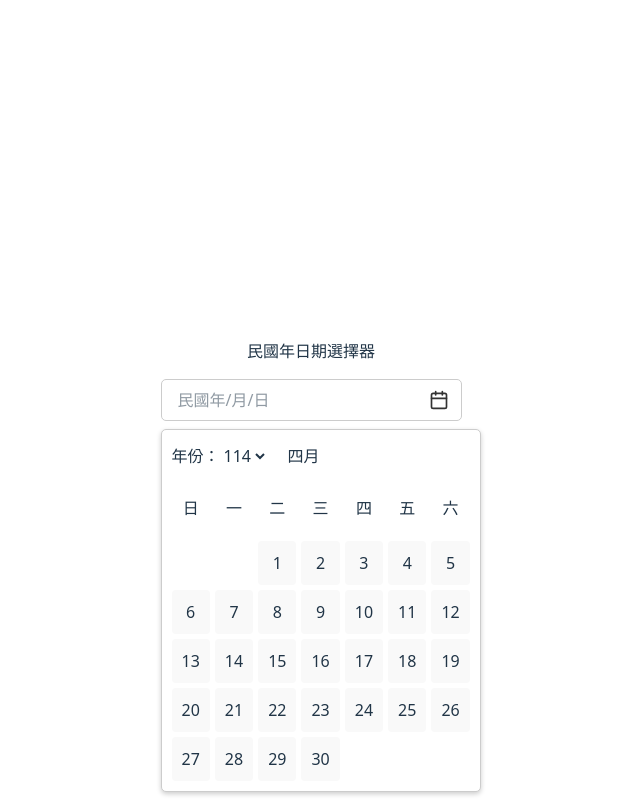
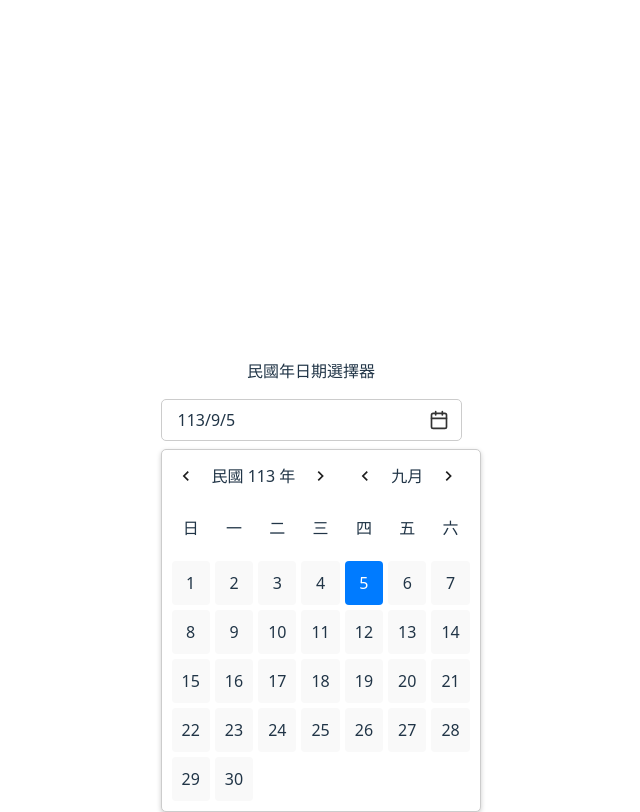
Before and after one commit to kangfizz/CustomRocDatePicker, a Vue app: page / in a window 1280 px wide. Both pictures are taken after a click on the button 767 px from the left and 400 px from the top of the page. Shown: the whole page, without its empty margins (329-969 px from the left). Built offline with nearby package versions, Linux system fonts and the light colour scheme.

Commit message:
fix(datepicker): update with year & month part

```diff
--- a/src/components/RocCustomDatePicker.vue
+++ b/src/components/RocCustomDatePicker.vue
@@ -6,7 +6,7 @@
     <div class="input-wrapper px-2">
       <input
         type="text"
-        v-model="myDate"
+        v-model="displayedDate"
         :placeholder="placeholder"
         class="outline-none !border-hidden"
         :readonly="readonly"
@@ -22,68 +22,99 @@
     </div>
     <div
       v-if="showCalendar"
+      id="custom-calendar"
       class="calendar"
       @click.stop
     >
-      <div class="flex gap-x-4 items-center mb-6">
-        <div>
-          <label for="year">年份：</label>
-          <select
-            id="year"
-            v-model="selectedYear"
-            @change="generateCalendar"
+      <div v-if="selectedType === 'date'" class="flex gap-x-4 items-center mb-6">
+        <div class="flex gap-x-2 items-center">
+          <base-button @click="changeCalendar('minusYear')">
+            <template #icon>
+              <ChevronLeftIcon />
+            </template>
+          </base-button>
+          <base-button
+            @click="changeCalendarType('year')"
           >
-            <option
-              v-for="year in years"
-              :key="year"
-              :value="year"
-            >{{ year }}</option>
-          </select>
+            {{ displayedYear }}
+          </base-button>
+          <base-button @click="changeCalendar('plusYear')">
+            <template #icon>
+              <ChevronRightIcon />
+            </template>
+          </base-button>
         </div>
-        <!-- <div>
-          <label for="month">月份：</label>
-          <select
-            id="month"
-            v-model="selectedMonth"
-            @change="generateCalendar"
-          >
-            <option
-              v-for="(month, index) in months"
-              :key="index"
-              :value="index + 1"
-            >{{ month }}</option>
-          </select>
-        </div> -->
+        <div class="flex gap-x-2 items-center">
+          <base-button @click="changeCalendar('minusMonth')">
+            <template #icon>
+              <ChevronLeftIcon />
+            </template>
+          </base-button>
           <base-button
             @click="changeCalendarType('month')"
           >
             {{ displayedMonth }}
+          </base-button>
+          <base-button @click="changeCalendar('plusMonth')">
+            <template #icon>
+              <ChevronRightIcon />
+            </template>
+          </base-button>
+        </div>
+      </div>
+      <div v-if="selectedType === 'year'" class="flex flex-nowrap gap-x-2 items-center">
+        <base-button :disabled="yearRangeIndex === 0" @click="yearRangeIndex--">
+          <template #icon>
+            <ChevronLeftIcon />
+          </template>
+        </base-button>
+        <div class="year-calendar">
+          <template v-for="(year, idx) in years">
+            <div
+              v-if="year"
+              :key="idx"
+              @click="canClick('year', year) ? selectYear(year) : undefined"
+              :class="{ 'selected': year === selectedYear && canClick('year', year), 'item': true, 'disabled': year > new Date().getFullYear() - 1911 }"
+            >
+              {{ year }}
+            </div>
+          </template>
+        </div>
+        <base-button :disabled="yearRangeIndex === currentYearRangeIndex && !needFuture" @click="yearRangeIndex++">
+          <template #icon>
+            <ChevronRightIcon />
+          </template>
         </base-button>
       </div>
       <div v-if="selectedType === 'month'" class="month-calendar">
         <div
           v-for="(month, idx) in months"
           :key="idx"
-          @click="selectMonth(month.value)"
-          :class="{ 'selected': month.value === selectedMonth, 'day': true }"
+          @click="canClick('month', month.value) ? selectMonth(month.value) : undefined"
+          :class="{
+            'selected': month.value === selectedMonth && canClick('month', month.value), 'item': true,
+            'disabled': !canClick('month', month.value)
+          }"
         >
           {{ month.text }}
         </div>
       </div>
+      <div>
         <div v-if="selectedType === 'date'" class="day-calendar">
           <div v-for="weekday in weekdays" :key="weekday" class="mb-4 font-black">{{ weekday }}</div>
           <span
             v-for="blank in firstDayOfMonth"
             :key="'blank-' + blank"
-          class="blank-date day"
+            class="blank-date item"
           ></span>
           <div
             v-for="day in calendarDays"
             :key="day"
-          @click="selectDate(day)"
-          :class="{ 'selected': day === selectedDay, 'day': true }"
+            @click="canClick('date', day) ? selectDate(day) : undefined"
+            :class="{ 'selected': day === selectedDay && canClick('date', day), 'item': true, 'disabled': !canClick('date', day) }"
           >
             {{ day }}
+          </div>
         </div>
       </div>
     </div>
@@ -94,12 +125,16 @@
 import { ref, computed, defineComponent, onMounted, watch } from 'vue'
 import BaseButton from '@/components/button/BaseButton.vue'
 import CalendarIcon from '@/components/svg/CalendarIcon.vue'
+import ChevronLeftIcon from '@/components/svg/ChevronLeftIcon.vue'
+import ChevronRightIcon from '@/components/svg/ChevronRightIcon.vue'
 
 export default defineComponent ({
   name: 'RocCustomDatePicker',
   components: {
     BaseButton,
     CalendarIcon,
+    ChevronLeftIcon,
+    ChevronRightIcon
   },
   props: {
     date: {
@@ -117,7 +152,17 @@ export default defineComponent ({
     readonly: {
       type: Boolean,
       default: false,
-    }
+    },
+    needFuture: {
+      type: Boolean,
+      default: false,
+    },
+    // 是否自動轉換成 ROC 年格式
+    // 例如：2023/10/01 會轉換成 112/10/01
+    autoToRocFormat: {
+      type: Boolean,
+      default: false,
+    },
   },
   emits: ['update:date'],
   setup (props, { emit }) {
@@ -129,6 +174,10 @@ export default defineComponent ({
     // NOTE: selectedType 要用來切換日期、月份等功能
     // date (default), month, year, decade
     const selectedType = ref('date')
+    const yearRangeIndex = ref(null)
+    const currentYearRangeIndex = ref(Math.floor((new Date().getFullYear() - 1911) / 15))
+
+    const displayedDate = ref(null)
 
     const weekdays = ["日", "一", "二", "三", "四", "五", "六"]
     const months = [
@@ -156,23 +205,27 @@ export default defineComponent ({
       return months.find(month => month.value === selectedMonth.value)?.text || ''
     })
 
+    const displayedYear = computed(() => {
+      return `民國 ${selectedYear.value} 年`
+    })
+
     const years = computed(() => {
-      const currentYear = new Date().getFullYear() - 1911
-      const range = 100
-      return Array.from({ length: range }, (_, i) => currentYear - i)
+      const listFirstYear = yearRangeIndex.value * 15
+
+      const range = 15
+      return Array.from({ length: range }, (_, i) => listFirstYear + i)
     })
 
     const firstDayOfMonth = computed(() => {
       const year = selectedYear.value
       const month = selectedMonth.value
       if (!year || !month) return 0
-      console.log('firstDayOfMonth:', new Date(year + 1911, month - 1, 1).getDay())
       // 這裡的 year 是民國年，所以要加上 1911
       return new Date(year + 1911, month - 1, 1).getDay()
     })
 
     // watch
-    watch(() => myDate.value, (newValue, oldValue) => {
+    watch(() => displayedDate.value, (newValue, oldValue) => {
       if (newValue !== oldValue) {
         console.log('enter watch:', newValue)
         const dateList = newValue.split(props.splitter)
@@ -183,11 +236,18 @@ export default defineComponent ({
         selectedYear.value = parseInt(dateList[0])
         selectedMonth.value = parseInt(dateList[1])
         selectedDay.value = parseInt(dateList[2])
+        // 更改 myDate 的值
+        if (props.autoToRocFormat) {
+          myDate.value = `${selectedYear.value + 1911}/${selectedMonth.value}/${selectedDay.value}`
+        } else {
+          myDate.value = newValue
+        }
       }
     })
 
     // methods
-    const generateCalendar = () => {
+    const generateDayCalendar = () => {
+      // 生成 該年份 + 該月份 的日期
       calendarDays.value = []
       if (selectedYear.value && selectedMonth.value) {
         const year = selectedYear.value + 1911
@@ -197,11 +257,35 @@ export default defineComponent ({
       }
     }
 
+    const changeCalendar = (type) => {
+      if (type === 'minusYear') {
+        selectedYear.value -= 1
+      } else if (type === 'plusYear') {
+        selectedYear.value += 1
+      } else if (type === 'minusMonth') {
+        if (selectedMonth.value > 1) selectedMonth.value -= 1
+        else {
+          selectedMonth.value = 12
+          selectedYear.value -= 1
+        }
+      } else if (type === 'plusMonth') {
+        if (selectedMonth.value < 12) selectedMonth.value += 1
+        else {
+          selectedMonth.value = 1
+          selectedYear.value += 1
+        }
+      }
+      generateDayCalendar()
+    }
+
     const toggleCalendar = () => {
+      setTimeout(() => {
         showCalendar.value = !showCalendar.value
+      }, 50)
     }
 
     const closeCalendar = () => {
+      selectedType.value = 'date'
       showCalendar.value = false
     }
 
@@ -209,20 +293,22 @@ export default defineComponent ({
       selectedType.value = type
     }
 
+    const selectYear = (year) => {
+      selectedYear.value = year
+      selectedType.value = 'month'
+      selectedMonth.value = null
+    }
+
     const selectMonth = (month) => {
       selectedMonth.value = month
       selectedType.value = 'date'
       selectedDay.value = null
-      generateCalendar()
+      generateDayCalendar()
     }
 
     const selectDate = (day) => {
-      console.log('day:', day)
-      console.log('selectedYear.value:', selectedYear.value)
-      console.log('selectedMonth.value:', selectedMonth.value)
       selectedDay.value = day
-      myDate.value = `${selectedYear.value}/${selectedMonth.value}/${selectedDay.value}`
-      console.log('myDate.value', myDate.value)
+      displayedDate.value = [selectedYear.value, selectedMonth.value, selectedDay.value].join(props.splitter)
       showCalendar.value = false
     }
 
@@ -232,6 +318,20 @@ export default defineComponent ({
       selectedYear.value = today.getFullYear() - 1911
       selectedMonth.value = today.getMonth() + 1
       selectedDay.value = null
+      yearRangeIndex.value = Math.floor(selectedYear.value / 15)
+    }
+
+    const canClick = (type, value) => {
+      if (props.needFuture) return true
+
+      // 當不需要未來的日期時，才會進行判斷
+      if (type === 'year') {
+        return value > new Date().getFullYear() - 1911 ? false : true
+      } else if (type === 'month') {
+        return selectedYear.value >= new Date().getFullYear() - 1911 && value > new Date().getMonth() + 1 ? false : true
+      } else if (type === 'date') {
+        return new Date(selectedYear.value + 1911, selectedMonth.value - 1, value) > new Date() ? false : true
+      }
     }
 
     // mounted
@@ -241,15 +341,27 @@ export default defineComponent ({
         selectedYear.value = parseInt(dateList[0]) - 1911
         selectedMonth.value = parseInt(dateList[1])
         selectedDay.value = parseInt(dateList[2])
+        displayedDate.value = `${selectedYear.value}${props.splitter}${selectedMonth.value}${props.splitter}${selectedDay.value}`
       } else setDefault()
       setTimeout(() => {
-        generateCalendar()
+        generateDayCalendar()
       }, 100)
+
+      // 設定點擊外部關閉日曆
+      document.addEventListener('click', (event) => {
+        const target = event.target
+        if (target.id !== 'custom-calendar' && showCalendar.value) {
+          closeCalendar()
+        }
+      })
     })
 
     return {
+      changeCalendar,
       changeCalendarType,
+      displayedDate,
       displayedMonth,
+      displayedYear,
       firstDayOfMonth,
       showCalendar,
       selectedYear,
@@ -260,12 +372,16 @@ export default defineComponent ({
       years,
       toggleCalendar,
       closeCalendar,
-      generateCalendar,
+      generateDayCalendar,
       selectDate,
       selectMonth,
+      selectYear,
       selectedType,
       weekdays,
-      myDate
+      myDate,
+      yearRangeIndex,
+      currentYearRangeIndex,
+      canClick
     }
   },
 })
@@ -340,14 +456,14 @@ export default defineComponent ({
   margin-top: 10px;
 }
 
-.month-calendar {
+.month-calendar, .year-calendar {
   display: grid;
   grid-template-columns: repeat(3, 1fr);
   gap: 5px;
   margin-top: 10px;
 }
 
-.day-calendar div.day, .month-calendar div.day {
+.day-calendar div.item, .month-calendar div.item, .year-calendar div.item {
   padding: 10px;
   text-align: center;
   background-color: #f9f9f9;
@@ -355,12 +471,13 @@ export default defineComponent ({
   cursor: pointer;
 }
 
-.day-calendar div.selected, .month-calendar div.selected {
+.day-calendar div.selected, .month-calendar div.selected, .year-calendar div.selected {
   color: white;
   background-color: #007bff;
 }
 
-.day-calendar div.day:hover, .month-calendar div.day:hover {
+.day-calendar div.item:hover, .month-calendar div.item:hover, .year-calendar div.item:hover {
   background-color: #e0e0e0;
 }
+
 </style>
--- a/src/components/button/BaseButton.vue
+++ b/src/components/button/BaseButton.vue
@@ -1,5 +1,5 @@
 <template lang="pug">
-  button(:class="customClass" @click="emit('click')")
+  button(type="button" :class="customClass" @click="disabled ? undefined : emit('click')" :disabled="disabled")
     slot(name="icon")
     slot(name="default")
 </template>
@@ -12,6 +12,10 @@ defineProps({
   customClass: {
     type: String,
     default: 'icon-button'
+  },
+  disabled: {
+    type: Boolean,
+    default: false
   },
 })
 </script>
@@ -33,6 +37,12 @@ defineProps({
   &:focus {
     outline: none;
   }
+
+  &:disabled {
+    background-color: unset !important;
+    opacity: 0.5;
+    cursor: not-allowed;
+  }
 }
 
 .icon-button svg {
@@ -40,4 +50,6 @@ defineProps({
   height: 20px;
   color: #333;
 }
+
+
 </style>
--- a/src/pages/Index.vue
+++ b/src/pages/Index.vue
@@ -1,10 +1,10 @@
 <script setup>
 import RocCustomDatePicker from '@/components/RocCustomDatePicker.vue'
-import TestDatePicker from '@/components/TestDatePicker.vue'
+// import TestDatePicker from '@/components/TestDatePicker.vue'
 import {  ref } from 'vue'
 
 // data
-const date = ref('')
+const date = ref('2024/09/05')
 
 </script>
 
@@ -12,8 +12,7 @@ const date = ref('')
   // 測試註解
   .text-center.mb-4.text-2xl.font-bold 民國年日期選擇器
   roc-custom-date-picker(v-model:date="date")
-  test-date-picker.mt-4
-
+  //- test-date-picker.mt-4
 </template>
 
 <style scoped>
--- a/src/style/main.scss
+++ b/src/style/main.scss
@@ -65,3 +65,9 @@ button:focus-visible {
   max-width: 1280px;
   text-align: center;
 }
+
+.disabled {
+  background-color: unset !important;
+  opacity: 0.5;
+  cursor: not-allowed !important;
+}
```
Lines whose indentation alone changed are shown as unchanged.
